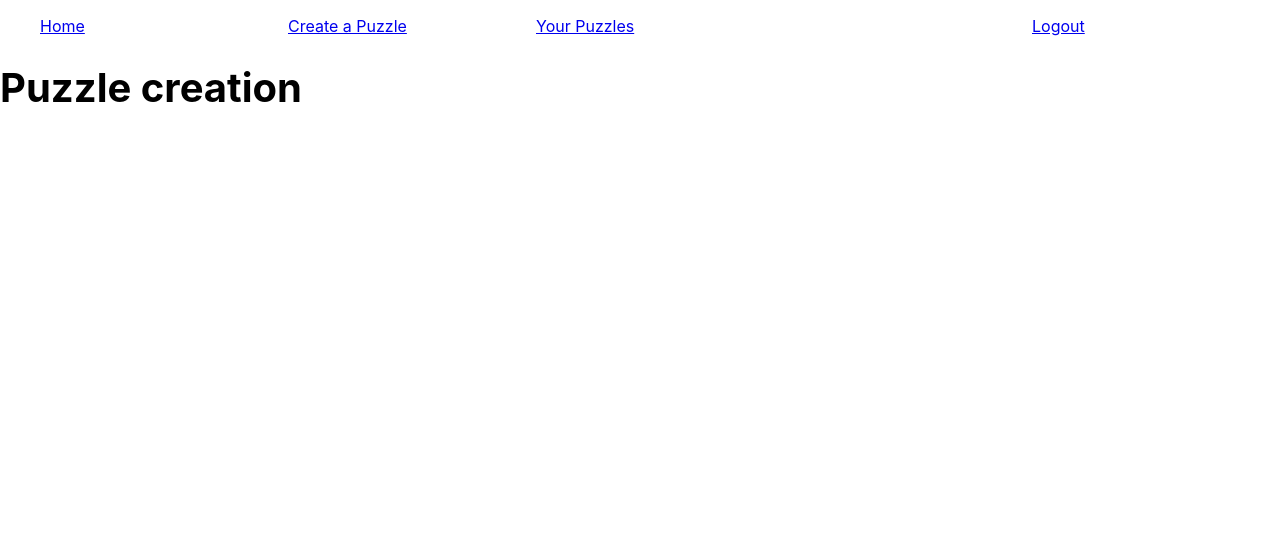
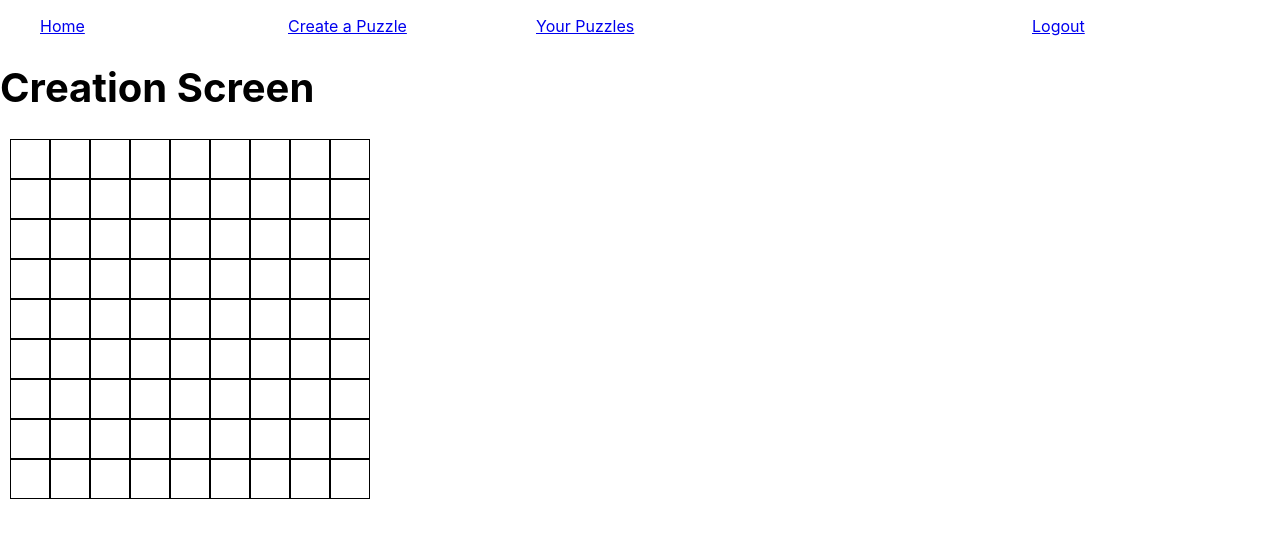
Before and after one commit to evanm4183/front-end-capstone, a React (Create React App) app: page /createPuzzle in a window 1280 px wide. Shown: the top 538 px of the page. Built offline with nearby package versions, Linux system fonts and the light colour scheme; sample sign-in values are in the browser's storage.

Commit message:
Puzzle form basics completed

```diff
--- /dev/null
+++ b/src/components/puzzle-creation/CreationScreen.js
@@ -0,0 +1,15 @@
+import { useState, useEffect } from "react"
+import { PuzzleForm } from "./PuzzleForm"
+import "./PuzzleCreation.css"
+
+export const CreationScreen = () => {
+    const [solution, updateSolution] = useState(Array(81).fill(0))
+    const [display, updateDisplay] = useState(Array(81).fill(0))
+
+    return (
+        <>
+            <h1>Creation Screen</h1>
+            <PuzzleForm boardArr={solution} updateArr={updateSolution} idName={"sol"}/>
+        </>
+    )
+}
--- /dev/null
+++ b/src/components/puzzle-creation/PuzzleCreation.css
@@ -0,0 +1,17 @@
+.grid-container {
+    display: grid;
+    grid-gap: 0;
+    grid-template-columns: repeat(9, 40px);
+    grid-template-rows: repeat(9, 40px);
+    margin-left: 10px;
+}
+
+.cell-input {
+    border: solid black 1px;
+    outline: none;
+    text-align: center;
+}
+
+.test {
+    border: solid black 1px;
+}
--- /dev/null
+++ b/src/components/puzzle-creation/PuzzleForm.js
@@ -0,0 +1,58 @@
+export const PuzzleForm = ({boardArr, updateArr, idName}) => {
+
+    const determineValue = (num) => {
+        if (num === 0) {
+            return ""
+        }
+
+        return num
+    }
+
+    const invalidInput = (char) => {
+        const validChars = [49, 50, 51, 52, 53, 54, 55, 56, 57, 95]
+
+        return !validChars.includes(char.charCodeAt(0))
+    }
+
+    console.log(boardArr)
+
+    return (
+        <article className="grid-container">
+            {
+                boardArr.map((cell, index) => {
+                    return (
+                        <input
+                            type="text"
+
+                            className="cell-input"
+                            value={determineValue(cell)}
+                            id={`${idName}--${index}`}
+                            key={index}
+                            maxLength="1"
+                            onChange={
+                                (e) => {
+                                    if (isNaN(e.target.value.charCodeAt(0))) {
+                                        const copy = [...boardArr]
+                                        copy[index] = 0
+                                        updateArr(copy)
+
+                                        return
+                                    } else if (invalidInput(e.target.value)) {
+                                        window.alert("Invalid Input")
+                                        return
+                                    }
+
+                                    const copy = [...boardArr]
+                                    isNaN(e.target.value)
+                                        ? copy[index] = e.target.value
+                                        : copy[index] = parseInt(e.target.value)
+                                    updateArr(copy)
+                                }
+                            }
+                        ></input>
+                    )
+                })
+            }
+        </article>
+    )
+}
--- a/src/components/views/MemberViews.js
+++ b/src/components/views/MemberViews.js
@@ -1,11 +1,12 @@
 import { Routes, Route } from "react-router-dom"
+import { CreationScreen } from "../puzzle-creation/CreationScreen"
 
 export const MemberViews = () => {
 
     return (
         <Routes>
             <Route path="/" element={<h1>feed</h1>} />
-            <Route path="/createPuzzle" element={<h1>Puzzle creation</h1>} />
+            <Route path="/createPuzzle" element={<CreationScreen />} />
             <Route path="yourPuzzles" element={<h1>Your Puzzles</h1>} />
         </Routes>
     )
--- a/src/components/views/Views.js
+++ b/src/components/views/Views.js
@@ -1,9 +1,8 @@
 import { MemberViews } from "./MemberViews"
 
 export const Views = () => {
-    console.log(localStorage.getItem("localUser"))
+
     if (localStorage.getItem("localUser")) {
-        console.log("true")
         return <MemberViews />
     } else {
         //this should never be accessed. Placeholder for when guest view is made
```
Also changed, not shown: src/App.css (deleted, +0 -38 lines), src/App.js (deleted, +0 -25 lines), src/reportWebVitals.js (deleted, +0 -13 lines), src/setupTests.js (deleted, +0 -5 lines), src/logo.svg (deleted), 1 other file (tests, documents, lock files or other folders).
